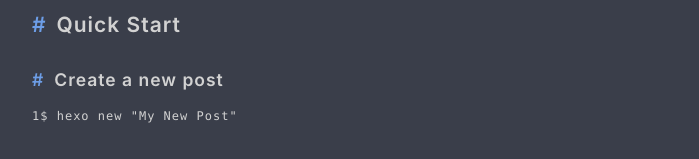
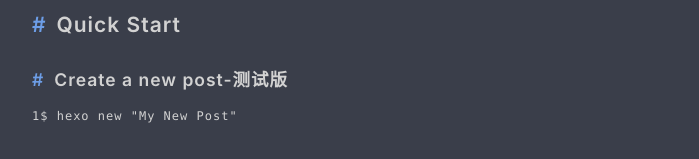
Before and after one commit to nameisok/nameisok.github.io, a plain HTML site: page 2023/10/06/hello-world/index.html in a window 1280 px wide. Shown: the part 176-335 px from the top of the page, without its empty margins (283-982 px from the left). Drawn offline with Linux system fonts and the light colour scheme; a script that the page names is missing.

Commit message:
Site updated: 2023-10-06 21:43:17

```diff
--- a/2023/10/06/hello-world/index.html
+++ b/2023/10/06/hello-world/index.html
@@ -30,7 +30,7 @@
     </div>
     <div class="post-content">
         <p>Welcome to <a target="_blank" rel="noopener" href="https://hexo.io/">Hexo</a>! This is your very first post. Check <a target="_blank" rel="noopener" href="https://hexo.io/docs/">documentation</a> for more info. If you get any problems when using Hexo, you can find the answer in <a target="_blank" rel="noopener" href="https://hexo.io/docs/troubleshooting.html">troubleshooting</a> or you can ask me on <a target="_blank" rel="noopener" href="https://github.com/hexojs/hexo/issues">GitHub</a>.</p>
-<h2 id="Quick-Start"><a href="#Quick-Start" class="headerlink" title="Quick Start"></a>Quick Start</h2><h3 id="Create-a-new-post"><a href="#Create-a-new-post" class="headerlink" title="Create a new post"></a>Create a new post</h3><figure class="highlight bash"><table><tr><td class="gutter"><pre><span class="line">1</span><br></pre></td><td class="code"><pre><span class="line">$ hexo new <span class="string">&quot;My New Post&quot;</span></span><br></pre></td></tr></table></figure>
+<h2 id="Quick-Start"><a href="#Quick-Start" class="headerlink" title="Quick Start"></a>Quick Start</h2><h3 id="Create-a-new-post-测试版"><a href="#Create-a-new-post-测试版" class="headerlink" title="Create a new post-测试版"></a>Create a new post-测试版</h3><figure class="highlight bash"><table><tr><td class="gutter"><pre><span class="line">1</span><br></pre></td><td class="code"><pre><span class="line">$ hexo new <span class="string">&quot;My New Post&quot;</span></span><br></pre></td></tr></table></figure>
 
 <p>More info: <a target="_blank" rel="noopener" href="https://hexo.io/docs/writing.html">Writing</a></p>
 <h3 id="Run-server"><a href="#Run-server" class="headerlink" title="Run server"></a>Run server</h3><figure class="highlight bash"><table><tr><td class="gutter"><pre><span class="line">1</span><br></pre></td><td class="code"><pre><span class="line">$ hexo server</span><br></pre></td></tr></table></figure>
```
